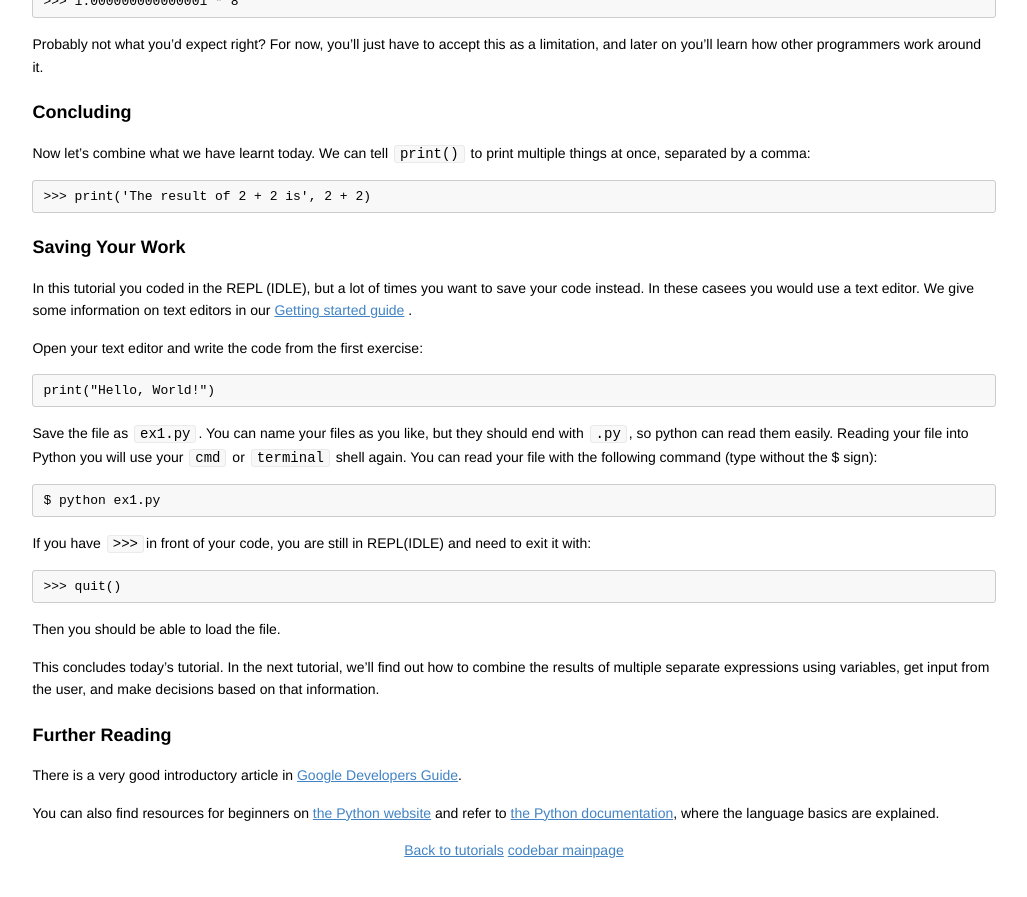
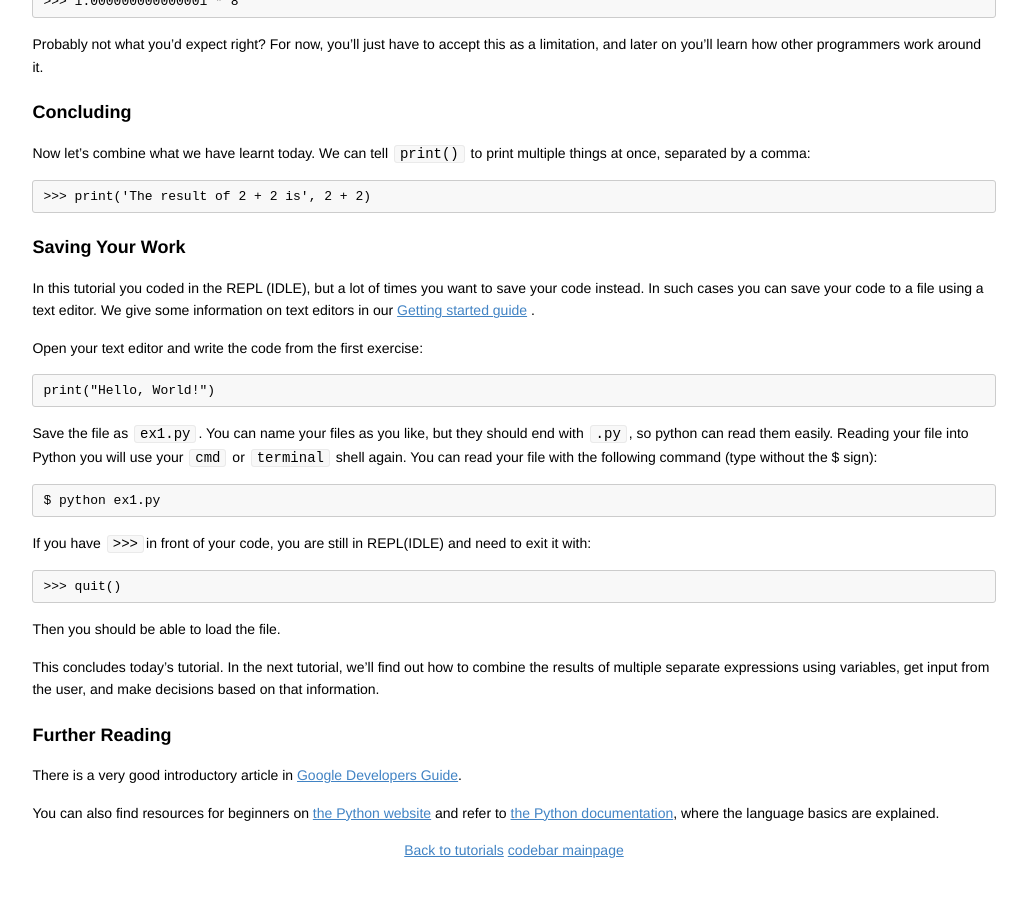
Before and after one commit to codebar/tutorials, a Jekyll site: the page built from python/lesson1/tutorial.md, in a window 1280 px wide and 900 px high, scrolled down 2123 px. Shown: the top 897 px of the window, without its empty margins (126-1153 px from the left). Built offline with Jekyll 4.4.1, drawn with Linux system fonts in a browser that asks for light colours.

Commit message:
Update python/lesson1/tutorial.md
Co-Authored-By: KarinRoe <37213457+KarinRoe@users.noreply.github.com>

```diff
--- a/python/lesson1/tutorial.md
+++ b/python/lesson1/tutorial.md
@@ -127,7 +127,7 @@ multiple things at once, separated by a comma:
 ### Saving Your Work
 
 In this tutorial you coded in the REPL (IDLE), but a lot of times you want
-to save your code instead. In these casees you would use a text editor.
+to save your code instead. In such cases you can save your code to a file using a text editor.
 We give some information on text editors in our [Getting started guide](general/setup/tutorial.html) .
 
 Open your text editor and write the code from the first exercise:
```
